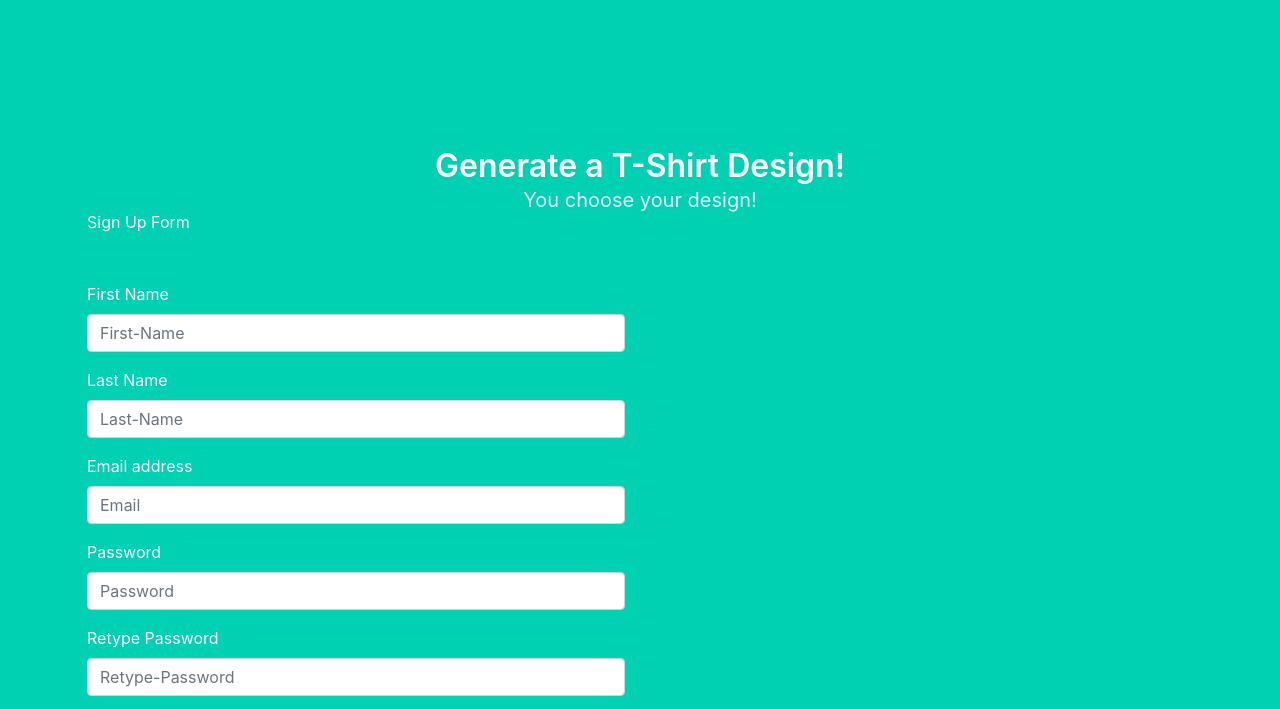
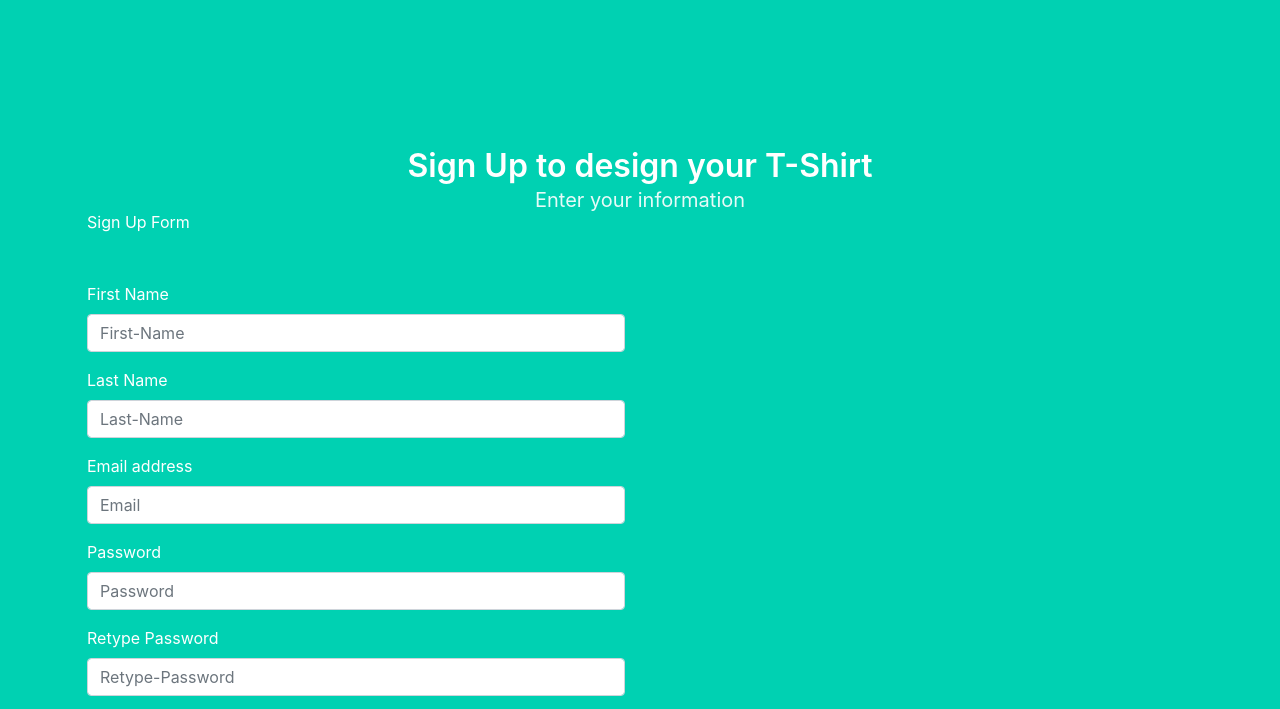
Before and after one commit to MHargett23/SweetestTees, a plain HTML site: page public/signup.html in a window 1280 px wide. Shown: the part 76-785 px from the top of the page. Drawn offline with nearby package versions, Linux system fonts and the light colour scheme; files that its build step writes are made by us from their sources; files whose address does not match are found by name.

Commit message:
edited login and signup pages

```diff
--- a/public/signup.html
+++ b/public/signup.html
@@ -67,10 +67,10 @@
       <div class="hero-body">
         <div class="container has-text-centered">
           <h1 class="title">
-            Generate a T-Shirt Design!
+            Sign Up to design your T-Shirt
           </h1>
           <h2 class="subtitle">
-            You choose your design!
+            Enter your information
           </h2>
         </div>
         <div class="container">
```
Also changed, not shown: public/login.html (+2 -2 lines).
